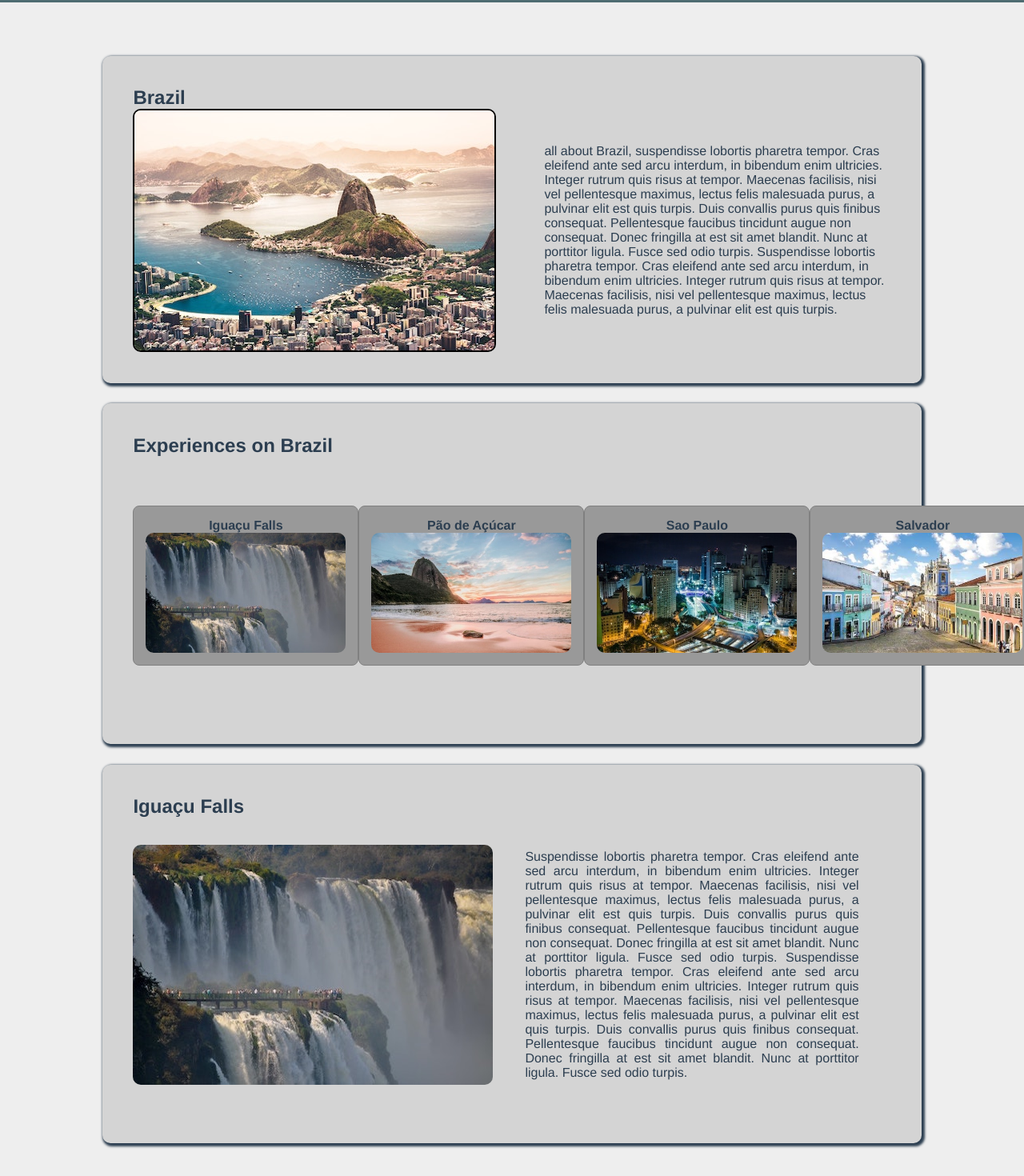
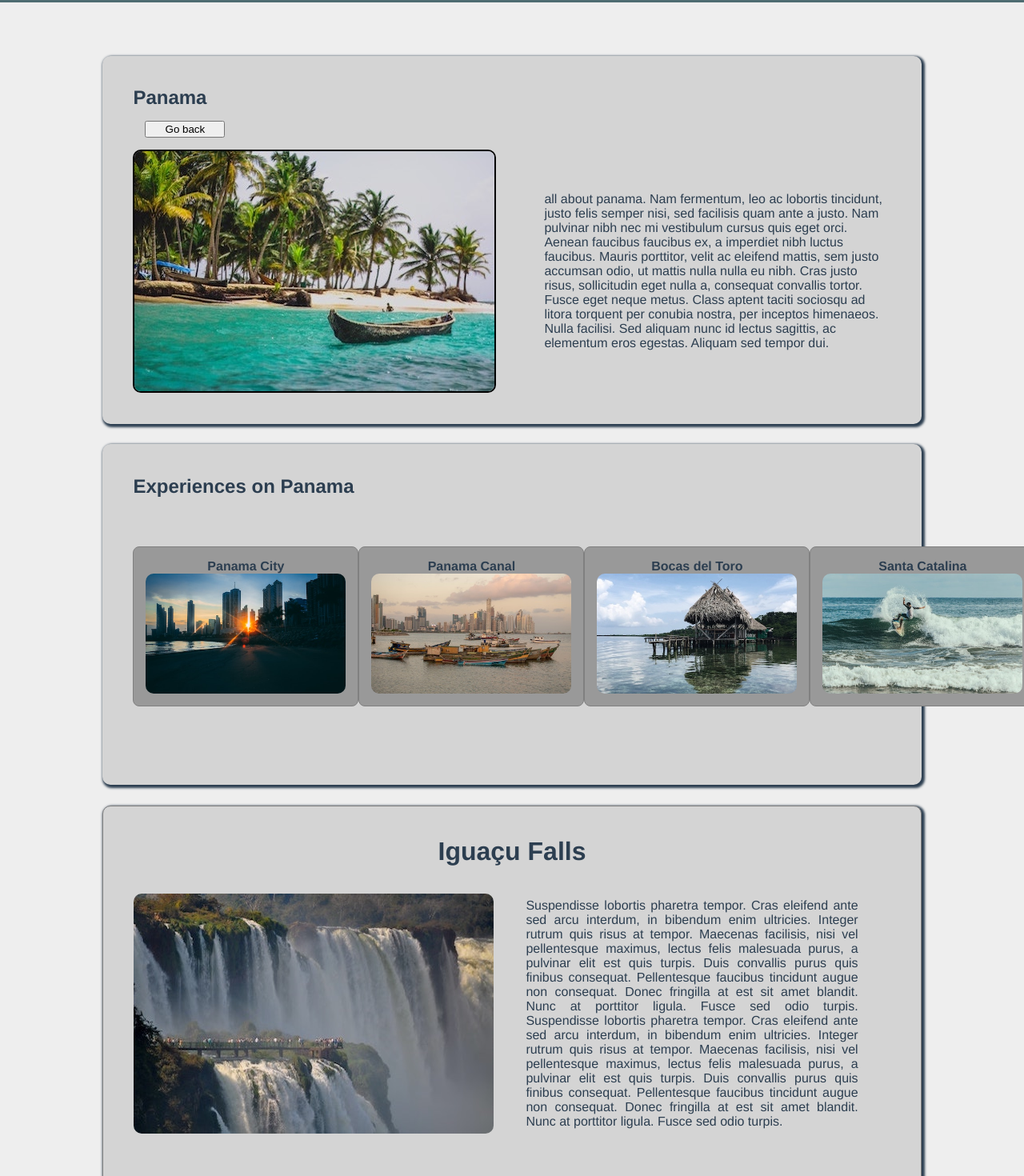
Before and after one commit to kelsier127/practicaRouter_Vue_AlonsoHugo, a Vue app: page /country/1/experience/0 in a window 1280 px wide. Shown: the part 80-1550 px from the top of the page at 80% size. Built offline with nearby package versions, Linux system fonts and the light colour scheme.

Commit message:
entregable

```diff
--- a/src/router/index.js
+++ b/src/router/index.js
@@ -15,6 +15,7 @@ const router = createRouter({
       path: '/country/:id',
       name: 'Country',
       component: CountryView,
+      props: route=>({ id:route.params.id}),
       children:[{
         path:'experience/:expId',
         component:ExperienceView,
--- a/src/views/CountryView.vue
+++ b/src/views/CountryView.vue
@@ -1,34 +1,39 @@
 <script setup>
 console.log("Has cargado 'CountryView.vue'")
-import { ref,watch } from 'vue'
-import { useRoute } from 'vue-router'
+import { useRoute,useRouter } from 'vue-router'
 import data from '@/assets/data.json';
 
 let pathImagenes = '/images/';
 
 const route = useRoute()
+const router = useRouter()
 
-const id = ref(route.params.id - 1)
+const props = defineProps({
+  id: String
+})
 
-let country = data.destinations[id.value]
+let country = data.destinations[props.id]
 
-console.log(data.destinations[id.value])
-console.log(route.params.id)
+console.log(data.destinations[props.id])
+console.log(props.id)
 
-watch(
-  () => route.params.id,
-  (newId) => {
-    id.value = newId - 1
-    country = data.destinations[id.value]
-    console.log(data.destinations[id.value])
+
+
+const goBack = ()=>{
+  console.log(route.fullPath)
+  if(route.fullPath.includes('experience')){
+    router.push(`/country/${props.id}`);
+  }else{
+    router.push(`/`);
   }
-)
+}
 
 </script>
 
 <template>
   <section>
     <h1>{{ country.name }}</h1>
+    <button @click="goBack"> Go back </button>
     <article>
       <img class="imagenPrincipal" :src="pathImagenes+country.image" :alt="'Imagen de '+ country.image">
       <p class="descripcion">{{ country.description }}</p>
@@ -47,9 +52,9 @@ watch(
     </div>
   </section>
 
-  <section>
+  <div>
     <RouterView/>
-  </section>
+  </div>
 </template>
 
 <style>
@@ -67,6 +72,11 @@ article{
   display: flex;
   justify-content: center;
   align-items: center;
+}
+
+button{
+  width: 100px;
+  margin: 15px;
 }
 .descripcion{
   padding-left: 60px;
--- a/src/views/ExperienceView.vue
+++ b/src/views/ExperienceView.vue
@@ -2,6 +2,7 @@
 import data from '@/assets/data.json';
 import { ref,watch } from 'vue'
 import { useRoute } from 'vue-router';
+
 
 
 const route = useRoute()
@@ -36,11 +37,10 @@ watch(
 )
 
 
-
 </script>
 
 <template>
-  <div>
+  <div class="experienceContainer">
     <h1>{{ experience.name }}</h1>
     <div class="experienceContainerTotal">
       <img :src="pathImagenes" alt="">
@@ -64,4 +64,15 @@ watch(
 .experienceDescription{
   padding: 40px;
 }
+
+.experienceContainer{
+  border-radius: 10px;
+  box-shadow: 2px 2px 3px 2px;
+  margin:2% 10%;
+  padding: 3%;
+  display: flex;
+  flex-direction: column;
+  justify-content: center;
+  background-color: rgb(212, 212, 212);
+}
 </style>
```
